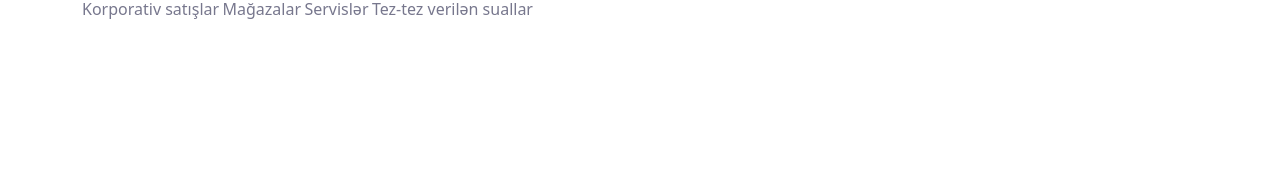
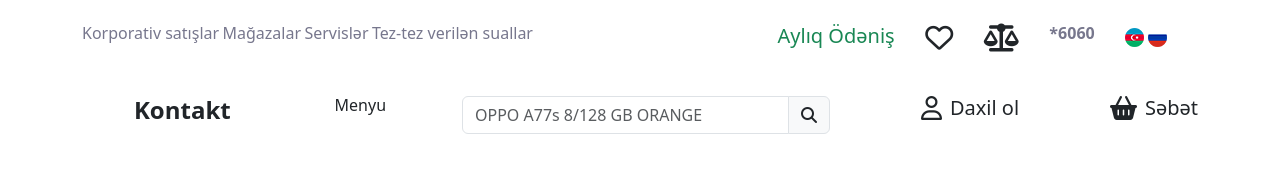
Before and after one commit to cavid32/Kontakthome, a plain HTML site: page index.html in a window 1280 px wide. Drawn offline with nearby package versions, Linux system fonts and the light colour scheme.

Commit message:
first commit

```diff
--- a/index.html
+++ b/index.html
@@ -5,21 +5,85 @@
     <meta name="viewport" content="width=device-width, initial-scale=1.0">
     <link rel="stylesheet" href="./style.css">
     <title>Document</title>
+    <link rel="stylesheet" href="https://cdnjs.cloudflare.com/ajax/libs/font-awesome/6.4.0/css/all.min.css" integrity="sha512-iecdLmaskl7CVkqkXNQ/ZH/XLlvWZOJyj7Yy7tcenmpD1ypASozpmT/E0iPtmFIB46ZmdtAc9eNBvH0H/ZpiBw==" crossorigin="anonymous" referrerpolicy="no-referrer" />
     <link href="https://cdn.jsdelivr.net/npm/bootstrap@5.3.0/dist/css/bootstrap.min.css" rel="stylesheet" integrity="sha384-9ndCyUaIbzAi2FUVXJi0CjmCapSmO7SnpJef0486qhLnuZ2cdeRhO02iuK6FUUVM" crossorigin="anonymous">
     <script src="https://cdn.jsdelivr.net/npm/bootstrap@5.3.0/dist/js/bootstrap.bundle.min.js" integrity="sha384-geWF76RCwLtnZ8qwWowPQNguL3RmwHVBC9FhGdlKrxdiJJigb/j/68SIy3Te4Bkz" crossorigin="anonymous"></script>
 </head>
 <body>
-   <div class="container">
-    <div class="row">
-        <div class="col-5 fw-semibold  d-flex text-center justify-content-between">
-            <h1 class="fs-6">Korporativ satışlar</h1>
-            <h1 class="fs-6">Mağazalar</h1>
-            <h1 class="fs-6">Servislər</h1>
-            <h1 class="fs-6">Tez-tez verilən suallar</h1>
+    <div class="section1">
+   <div class="container py-4">
+    <div class="row d-flex justify-content-between">
+        <div class="col-5   d-flex text-center justify-content-between">
+            <h1 class="fs-6  fw-light">Korporativ satışlar</h1>
+            <h1 class="fs-6 fw-light">Mağazalar</h1>
+            <h1 class="fs-6 fw-light">Servislər</h1>
+            <h1 class="fs-6 fw-light">Tez-tez verilən suallar</h1>
         </div>
-        <div class="col-6"></div>
+        <div class="col-5 d-flex text-center justify-content-evenly">
+            <div class="text">
+            <h1 class=" fs-5 fw-light text-success">Aylıq Ödəniş</h1>
+        </div>
+        <div class="icon">
+
+            <i class="fa-regular fa-heart fs-3 "></i>
+        </div>
+        <div class="icon">
+            <i class="fa-solid fa-scale-balanced fs-3"></i>
+        </div>
+        <div class="text">
+            <h1 class="fs-6 fw-bold">*6060</h1>
+        </div>
+        <div class="picture">
+            <img src="./azerbaijan-flag-round-icon-256.webp" alt="">
+            <img src="./russia-flag-round-icon-256.webp" alt="">
+        </div>
+        </div>
     </div>
    </div>
+</div>
+<div class="section2 py-3">
+    <div class="container">
+        <div class="row">
+            <div class="col-4 d-flex justify-content-evenly">
+                <div class="text">
+                    <h1 class="fw-bold fs-4">Kontakt</h1>
+                </div>
+                <div class="icon">
+
+                </div>
+                <div class="text">
+                    <h1 class="fs-6 fw-light">Menyu</h1>
+                </div>
+
+            </div>
+            <div class="col-8 d-flex justify-content-between">
+
+<div class="input-group mb-3  w-50 h-25">
+    <input type="text" class="form-control " placeholder="OPPO A77s 8/128 GB ORANGE" aria-label="Recipient's username" aria-describedby="basic-addon2">
+    <span class="input-group-text " id="basic-addon2"><i class="fa-solid fa-magnifying-glass "></i></span>
+  </div>
+  <div class="user d-flex gap-2 text-center">
+    <i class="fa-regular fa-user   fs-4"></i>
+    <h1 class="fs-5">Daxil ol</h1>
+  </div>
+  <div class="basket d-flex justify-content-between gap-2">
+    <i class="fa-solid fa-basket-shopping fs-4"></i>
+    <h1 class="fs-5">Səbət </h1>
+  </div>
+            </div>
+        </div>
+    </div>
+</div>
+<div class="section3 py-2">
+    <div class="container">
+        <div class="row">
+            <div class="col-12 d-flex gap-4 ">
+
+
+            </div>
+        </div>
+    </div>
+</div>
 
 </body>
 </html>
--- a/style.css
+++ b/style.css
@@ -1,3 +1,7 @@
  .col-5 h1{
     color: #77778D;
+    cursor: pointer;
  }
+ .section3 .row h1{
+   color:#939393;
+ }
```
Also changed, not shown: azerbaijan-flag-round-icon-256.webp (added), russia-flag-round-icon-256.webp (added).
